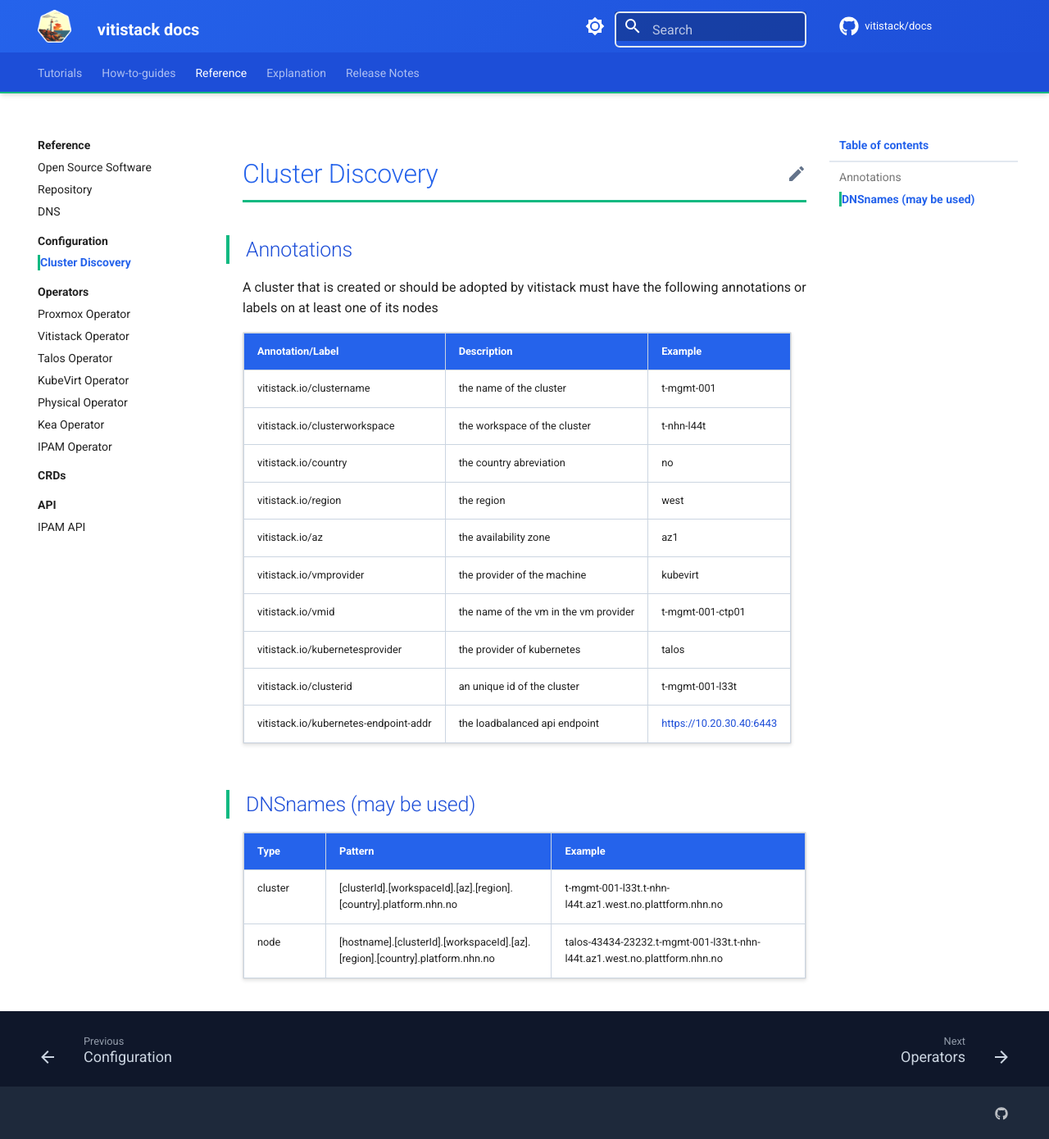
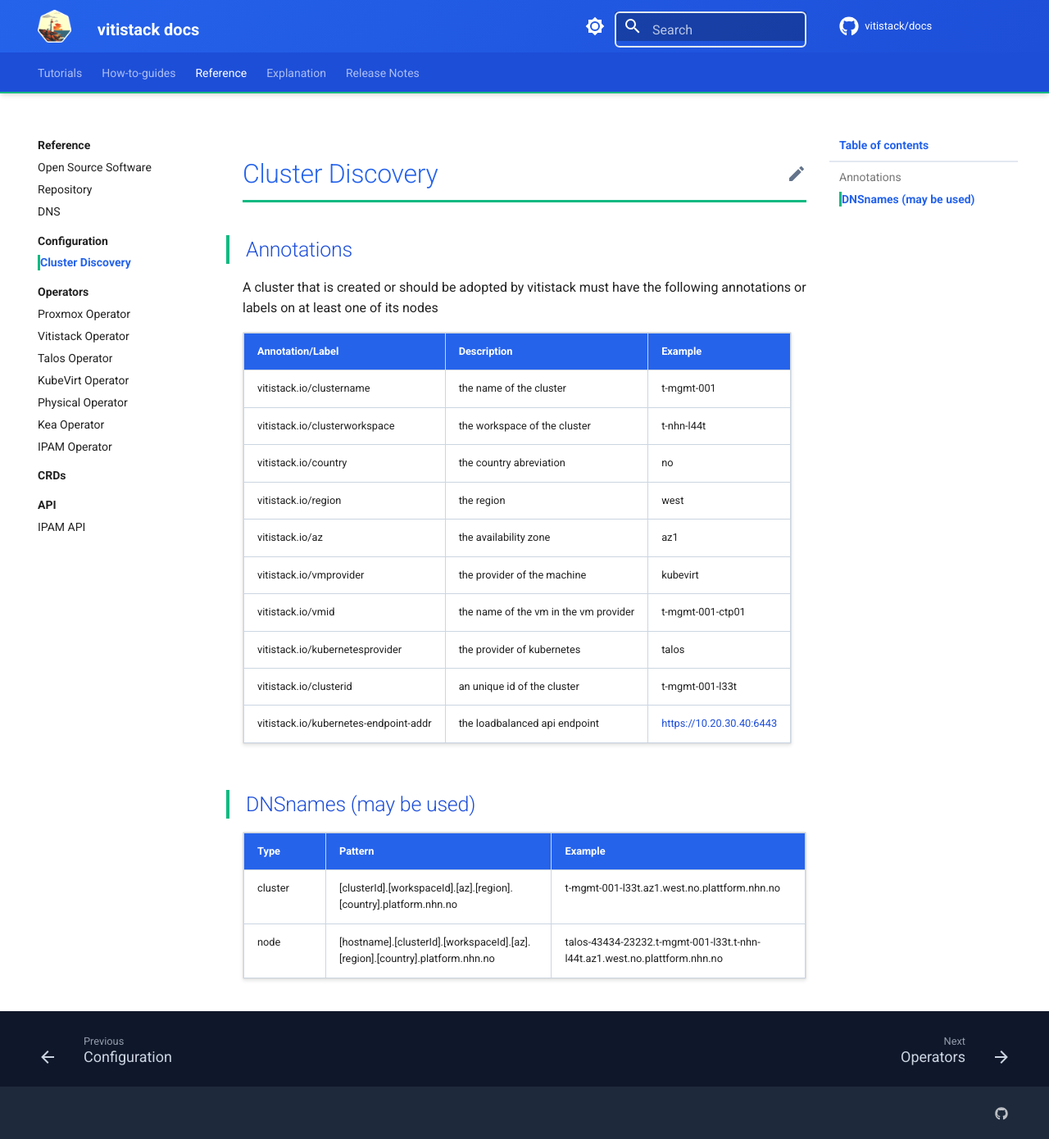
Before and after one commit to vitistack/docs, an MkDocs documentation site: the page built from docs/reference/configuration/clusterdiscovery.md, in a window 1280 px wide and 1390 px high. Shown: the whole window at 82% size. Built offline with MkDocs 1.6.1 and Material for MkDocs 9.7.7, drawn with Linux system fonts in a browser that asks for light colours; comment, search, counter and statistics services are not loaded.

Commit message:
Update clusterdiscovery.md

```diff
--- a/docs/reference/configuration/clusterdiscovery.md
+++ b/docs/reference/configuration/clusterdiscovery.md
@@ -22,5 +22,5 @@
 
 |Type|Pattern|Example|
 |---|---|---|
-|cluster|[clusterId].[workspaceId].[az].[region].[country].platform.nhn.no|t-mgmt-001-l33t.t-nhn-l44t.az1.west.no.plattform.nhn.no|
+|cluster|[clusterId].[workspaceId].[az].[region].[country].platform.nhn.no|t-mgmt-001-l33t.az1.west.no.plattform.nhn.no|
 |node|[hostname].[clusterId].[workspaceId].[az].[region].[country].platform.nhn.no|talos-43434-23232.t-mgmt-001-l33t.t-nhn-l44t.az1.west.no.plattform.nhn.no|
```
